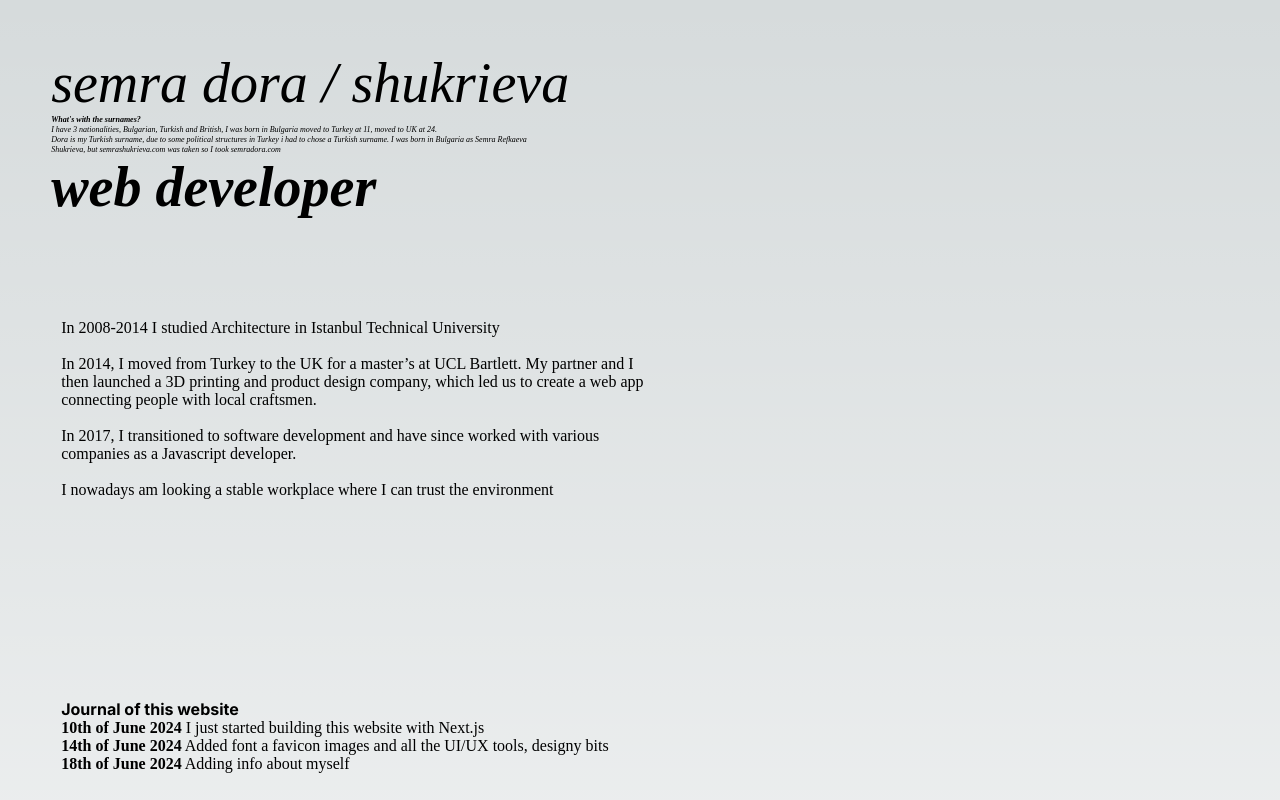
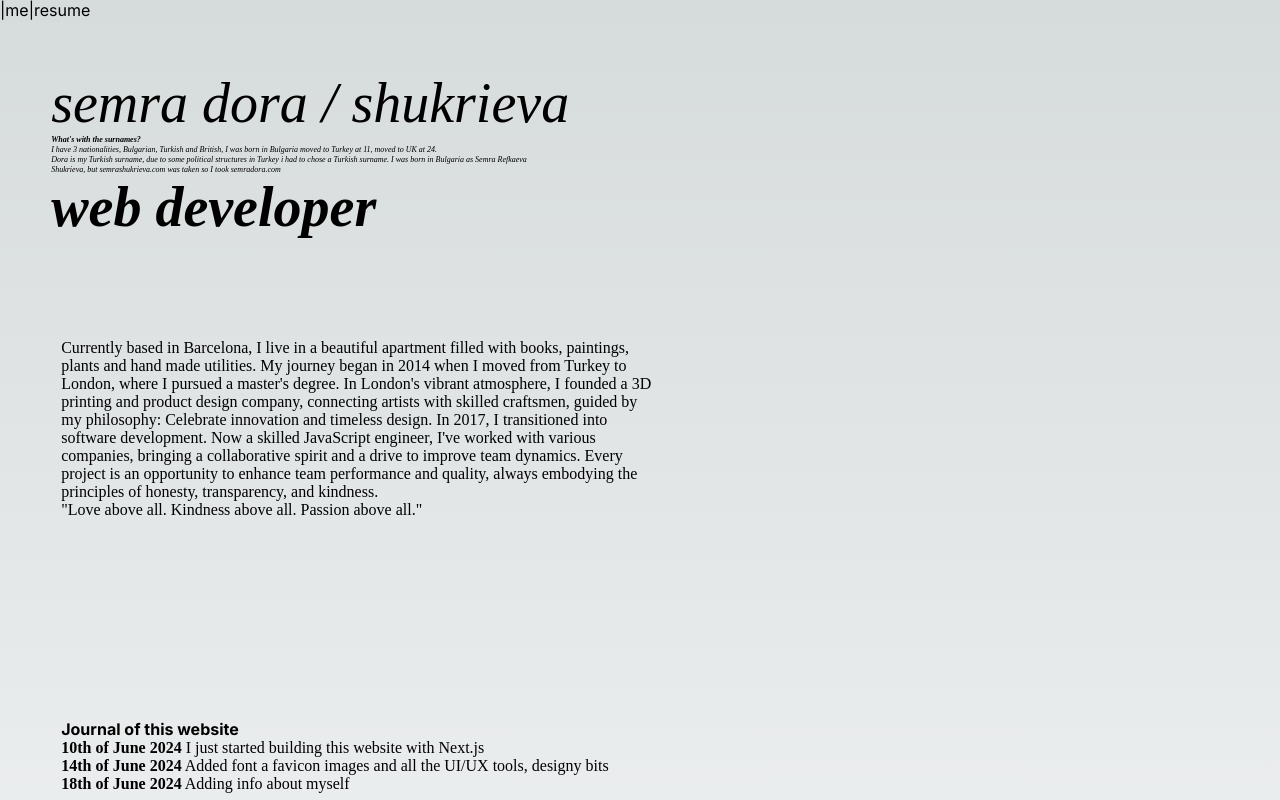
Before and after one commit to SemraSh/portfolio, a Next.js app: page / in a window 1280 px wide. Shown: the top 800 px of the page. Built offline with nearby package versions, Linux system fonts and the light colour scheme; a web font is replaced by a local one.

Commit message:
add resume

```diff
--- a/src/app/layout.js
+++ b/src/app/layout.js
@@ -1,5 +1,6 @@
 import { Inter } from "next/font/google";
 import "./globals.css";
+import Link from "next/link";
 
 const inter = Inter({ subsets: ["latin"] });
 
@@ -11,7 +12,12 @@ export const metadata = {
 export default function RootLayout({ children }) {
   return (
     <html lang="en">
-      <body className={inter.className}>{children}</body>
+      <body className={inter.className}>
+        <menu>
+          |<Link href={"/"}>me</Link>|<Link href={"/resume"}>resume</Link>
+        </menu>
+        {children}
+      </body>
     </html>
   );
 }
--- a/src/app/page.js
+++ b/src/app/page.js
@@ -24,20 +24,22 @@ export default function Home() {
 
       {/* STORY */}
       <div className={styles.section}>
-        <p className={styles.paragraph}>
-          In 2008-2014 I studied Architecture in Istanbul Technical University{" "}
-          <br />
-          <br />
-          In 2014, I moved from Turkey to the UK for a master’s at UCL Bartlett.
-          My partner and I then launched a 3D printing and product design
-          company, which led us to create a web app connecting people with local
-          craftsmen. <br />
-          <br />
-          In 2017, I transitioned to software development and have since worked
-          with various companies as a Javascript developer.
-          <br />
-          <br />I nowadays am looking a stable workplace where I can trust the
-          environment
+        <p>
+          Currently based in Barcelona, I live in a beautiful apartment filled
+          with books, paintings, plants and hand made utilities. My journey
+          began in 2014 when I moved from Turkey to London, where I pursued a
+          master&apos;s degree. In London&apos;s vibrant atmosphere, I founded a
+          3D printing and product design company, connecting artists with
+          skilled craftsmen, guided by my philosophy: Celebrate innovation and
+          timeless design. In 2017, I transitioned into software development.
+          Now a skilled JavaScript engineer, I&apos;ve worked with various
+          companies, bringing a collaborative spirit and a drive to improve team
+          dynamics. Every project is an opportunity to enhance team performance
+          and quality, always embodying the principles of honesty, transparency,
+          and kindness.
+        </p>
+        <p>
+          &quot;Love above all. Kindness above all. Passion above all.&quot;
         </p>
       </div>
 
--- /dev/null
+++ b/src/app/resume/page.js
@@ -0,0 +1,5 @@
+import Resume from "./Resume";
+
+export default function ResumePage() {
+  return <Resume />;
+}
--- /dev/null
+++ b/src/app/resume/resume.module.css
@@ -0,0 +1,5 @@
+.resumeWrapper {
+  display: flex;
+  align-items: center;
+  justify-content: center;
+}
```
Also changed, not shown: src/app/resume/resume.jsx (added, +14 -0 lines).
